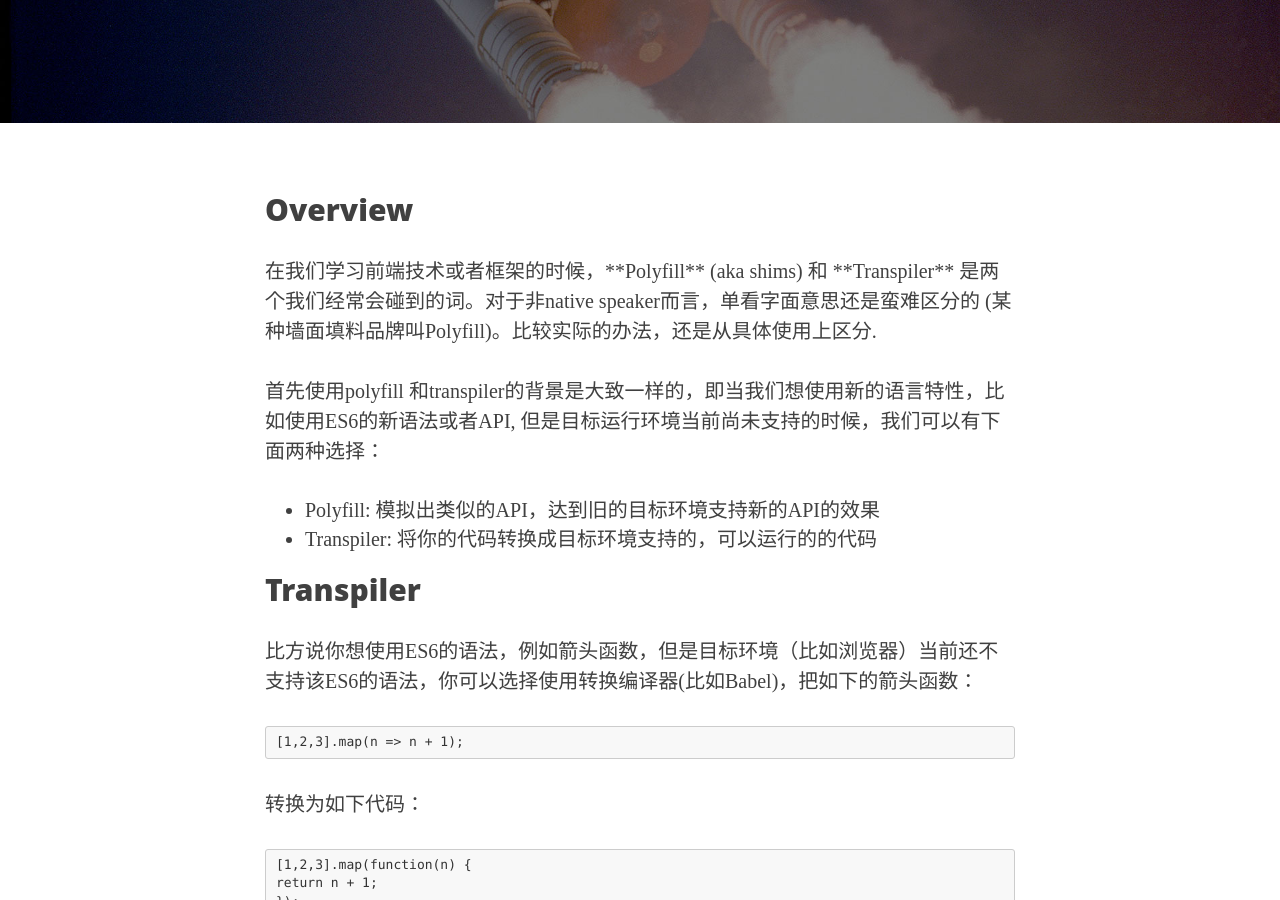
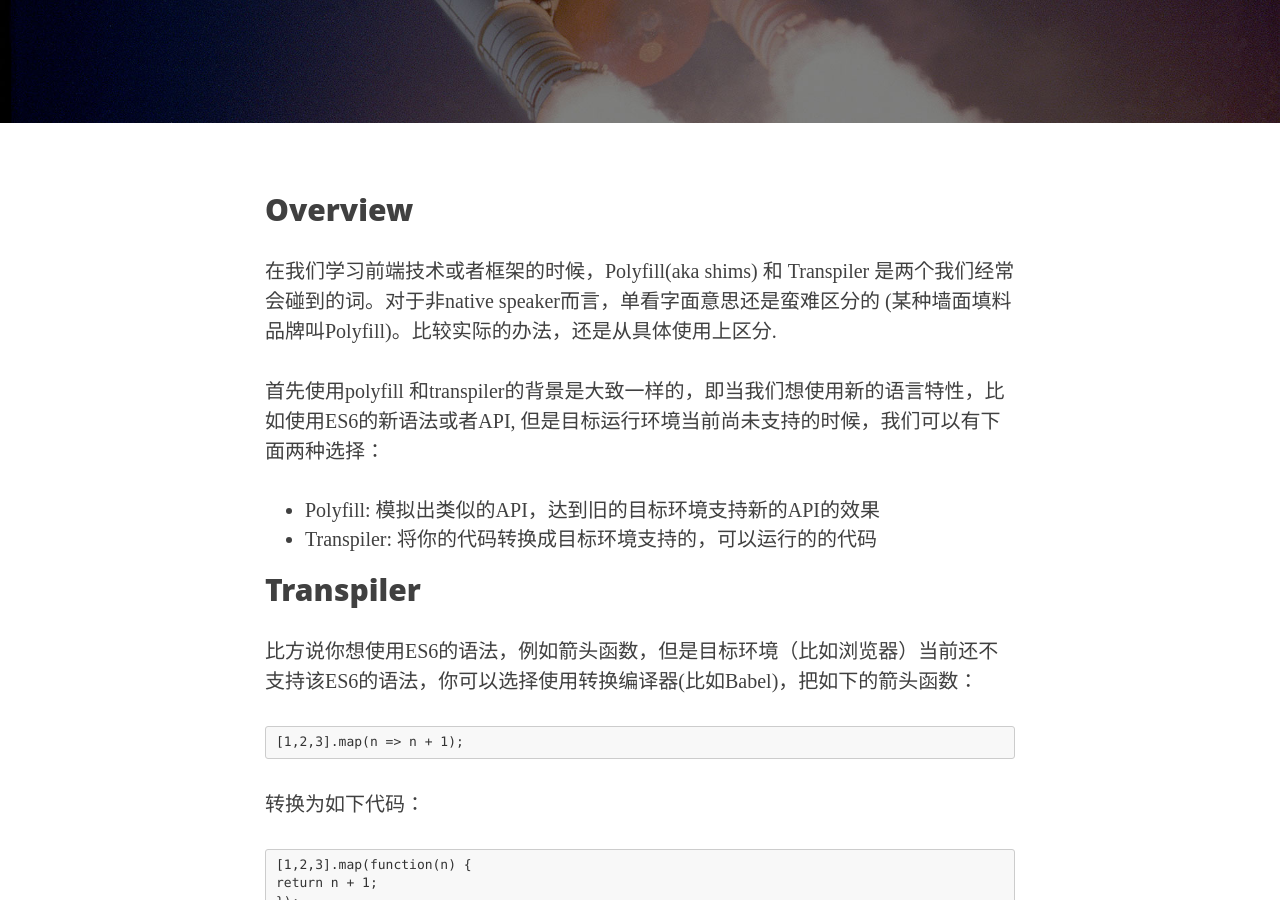
Before and after one commit to fudanzz/fudanzz.github.io, a Jekyll site: the page built from _posts/2016-09-01-transpiling-polyfill.markdown, in a window 1280 px wide and 900 px high, scrolled down 350 px. Built offline with Jekyll 4.4.1, drawn with Linux system fonts in a browser that asks for light colours; nearby versions of some CDN libraries; some web fonts are replaced.

```diff
--- a/_posts/2016-09-01-transpiling-polyfill.markdown
+++ b/_posts/2016-09-01-transpiling-polyfill.markdown
@@ -7,7 +7,7 @@ header-img: "img/post-bg-01.jpg"
 ---
 
 ## Overview
-<p>在我们学习前端技术或者框架的时候，**Polyfill** (aka shims) 和 **Transpiler**
+<p>在我们学习前端技术或者框架的时候，Polyfill(aka shims) 和 Transpiler
 是两个我们经常会碰到的词。对于非native speaker而言，单看字面意思还是蛮难区分的 (某种墙面填料品牌叫Polyfill)。比较实际的办法，还是从具体使用上区分.</p>
 
 首先使用polyfill 和transpiler的背景是大致一样的，即当我们想使用新的语言特性，比如使用ES6的新语法或者API, 但是目标运行环境当前尚未支持的时候，我们可以有下面两种选择：
```
